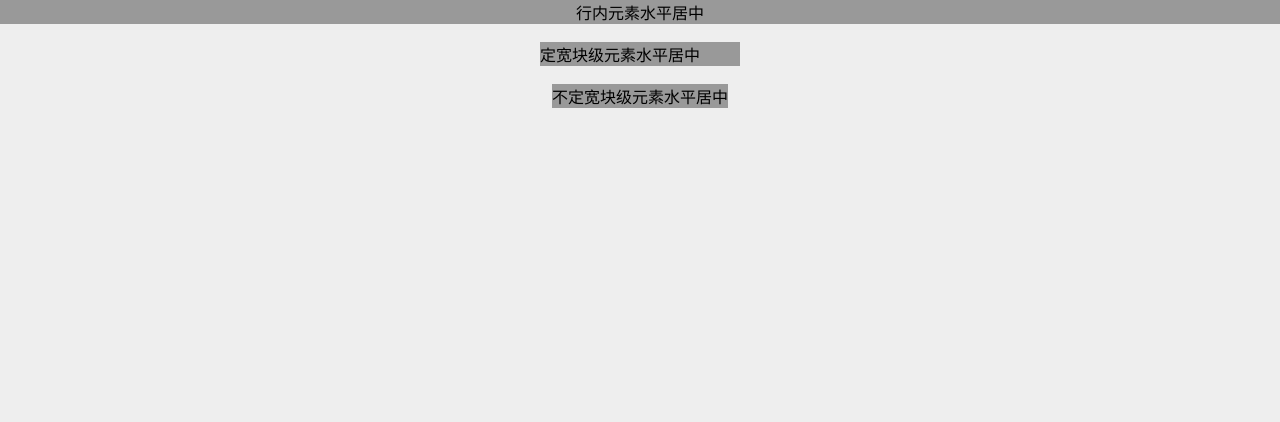
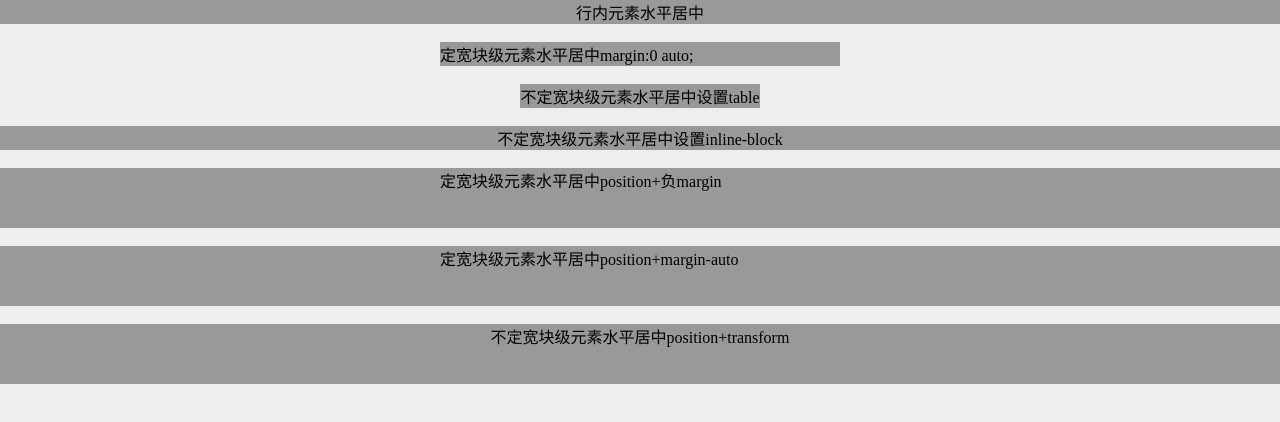
Before and after one commit to czzonet/horizontal-center, a plain HTML site: page index.html in a window 1280 px wide. Drawn offline with Linux system fonts and the light colour scheme.

Commit message:
feat: :sparkles: add seven solutions. 添加7种实现方式

```diff
--- a/index.html
+++ b/index.html
@@ -14,8 +14,24 @@
       </span>
     </div>
     <br />
-    <div class="two">定宽块级元素水平居中</div>
+    <div class="two">定宽块级元素水平居中margin:0 auto;</div>
     <br />
-    <div class="three">不定宽块级元素水平居中</div>
+    <div class="three">不定宽块级元素水平居中设置table</div>
+    <br />
+    <div class="four">
+      <div>不定宽块级元素水平居中设置inline-block</div>
+    </div>
+    <br />
+    <div class="five">
+      <div>定宽块级元素水平居中position+负margin</div>
+    </div>
+    <br />
+    <div class="six">
+      <div>定宽块级元素水平居中position+margin-auto</div>
+    </div>
+    <br />
+    <div class="seven">
+      <div>不定宽块级元素水平居中position+transform</div>
+    </div>
   </body>
 </html>
--- a/style.css
+++ b/style.css
@@ -11,15 +11,52 @@ body {
 }
 body > div {
   background-color: #999;
+  white-space: nowrap;
 }
 .one {
   text-align: center;
 }
 .two {
-  width: 200px;
+  width: 400px;
   margin: 0 auto;
 }
 .three {
   display: table;
   margin: 0 auto;
 }
+.four {
+  text-align: center;
+}
+.four > div {
+  display: inline-block;
+}
+.five {
+  position: relative;
+  height: 60px;
+}
+.five > div {
+  position: absolute;
+  width: 400px;
+  left: 50%;
+  margin-left: -200px /** 负的一半 */;
+}
+.six {
+  position: relative;
+  height: 60px;
+}
+.six > div {
+  position: absolute;
+  width: 400px;
+  left: 0;
+  right: 0;
+  margin: auto;
+}
+.seven {
+  position: relative;
+  height: 60px;
+}
+.seven > div {
+  position: absolute;
+  left: 50%;
+  transform: translateX(-50%);
+}
```
Also changed, not shown: 1 other file.
